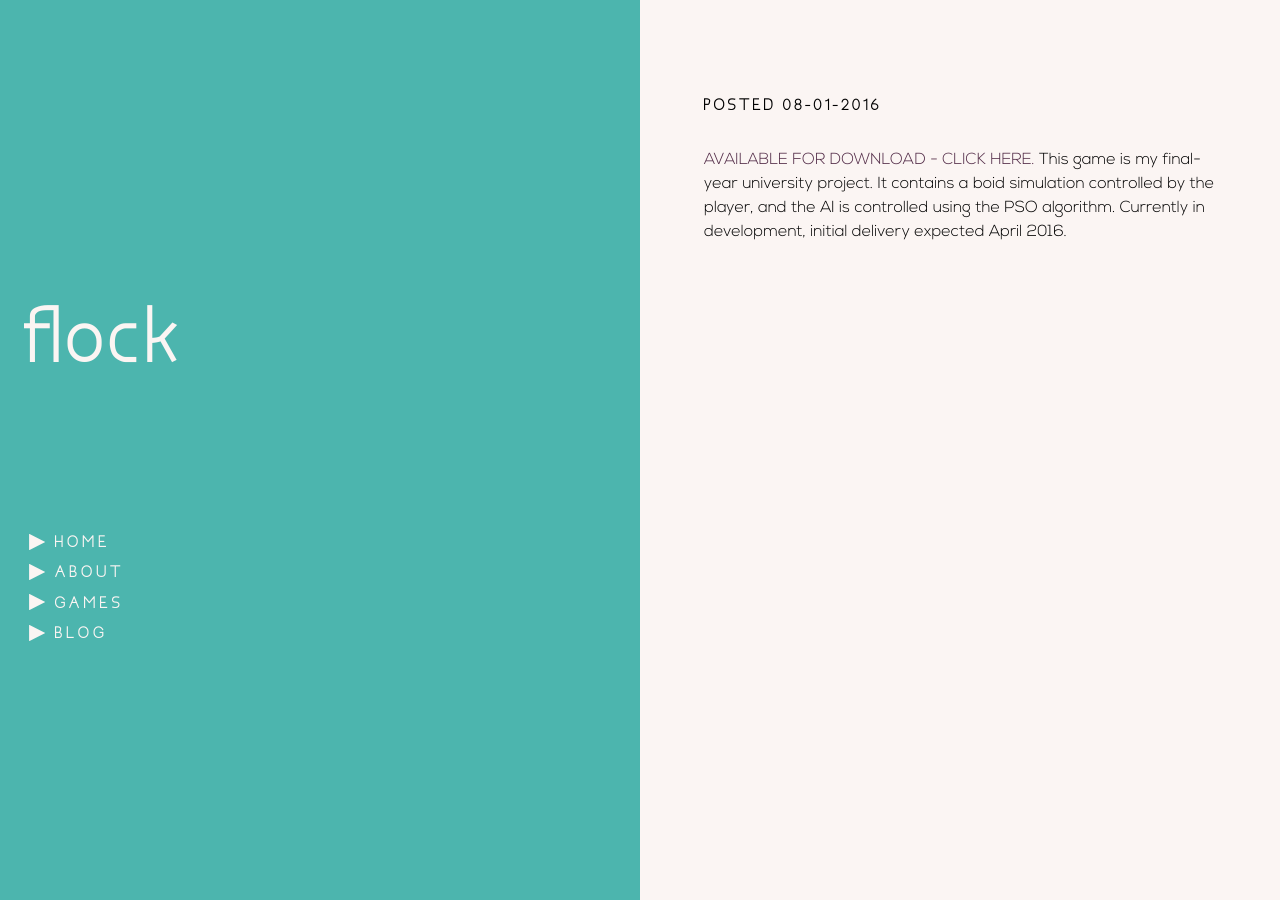
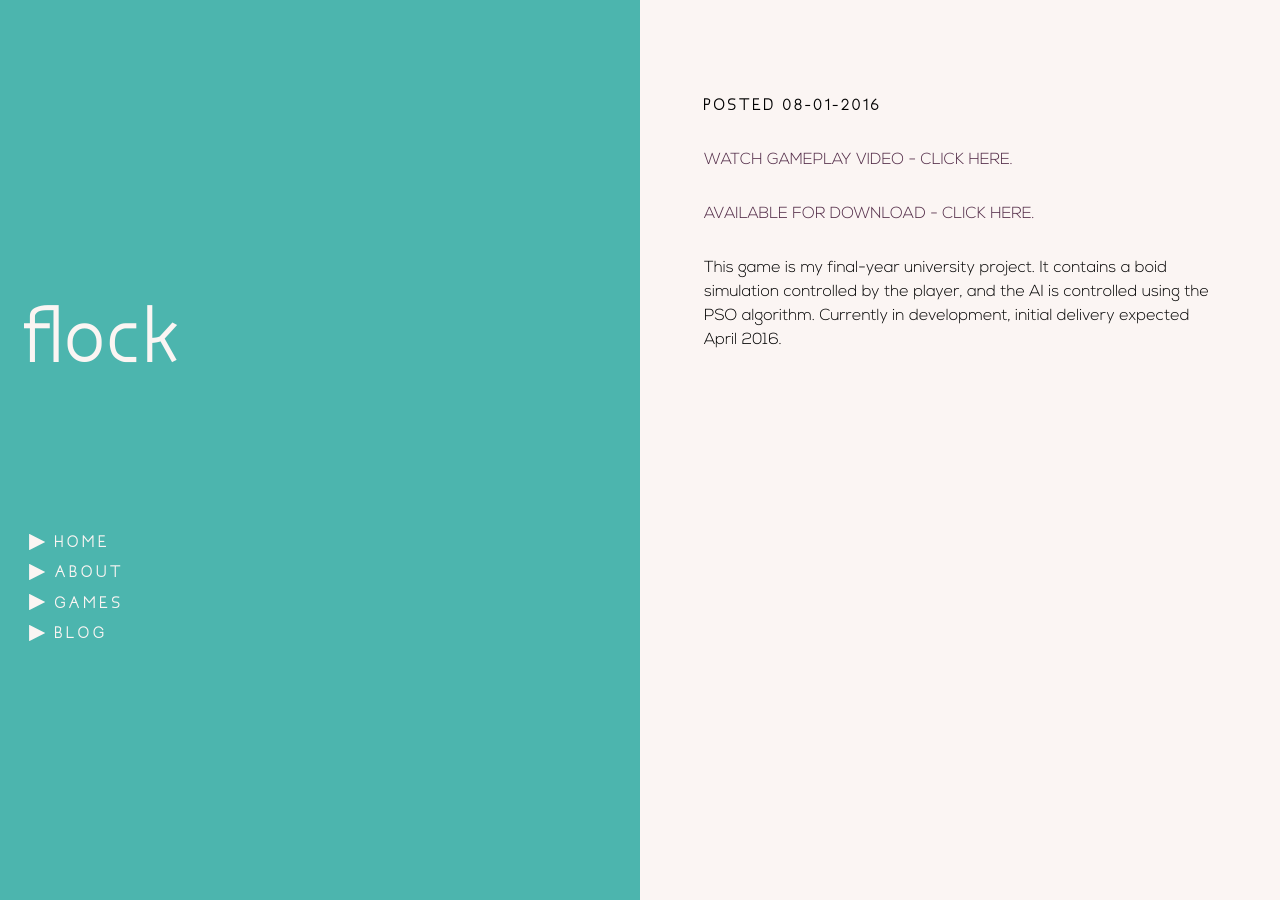
Before and after one commit to bexedmondson/old-website, a Jekyll site: the page built from _posts/2016-01-08-final-year-project.markdown, in a window 1280 px wide. Built offline with Jekyll 4.4.1, drawn with Linux system fonts in a browser that asks for light colours; nearby versions of some CDN libraries.

Commit message:
added youtube link for flock

```diff
--- a/_posts/2016-01-08-final-year-project.markdown
+++ b/_posts/2016-01-08-final-year-project.markdown
@@ -7,5 +7,8 @@ nav: light
 gameurl: https://github.com/bexedmondson/FinalProject
 imageurl: /assets/games/gamescreenshot.png
 ---
+[WATCH GAMEPLAY VIDEO - CLICK HERE.](https://www.youtube.com/watch?v=t5m0qVqrePU)
+
 [AVAILABLE FOR DOWNLOAD - CLICK HERE.](https://drive.google.com/folderview?id=0B5MItPVnQZsEV3ptdHVGX2xwdms&usp=sharing)
+
 This game is my final-year university project. It contains a boid simulation controlled by the player, and the AI is controlled using the PSO algorithm. Currently in development, initial delivery expected April 2016.
```
